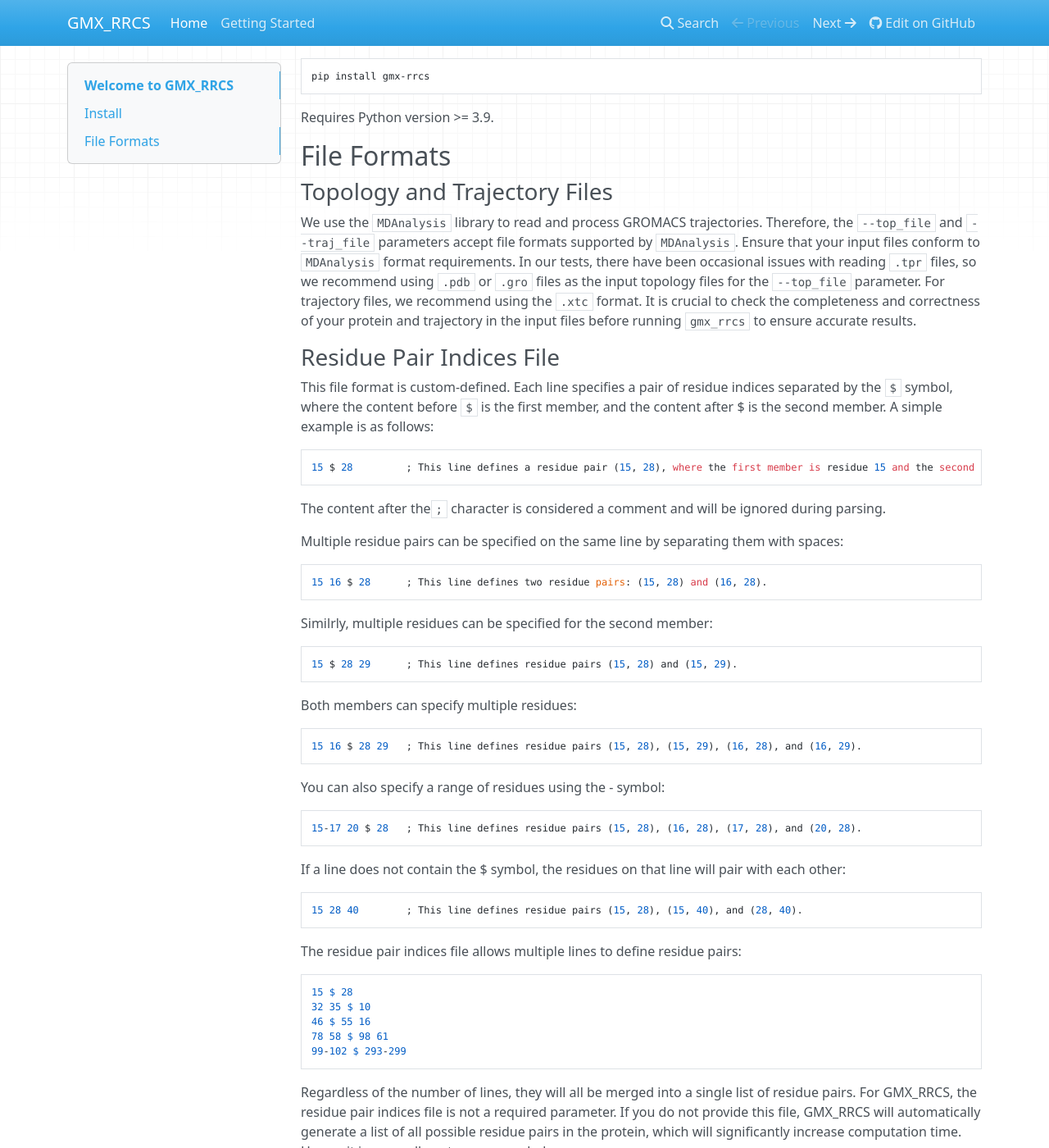
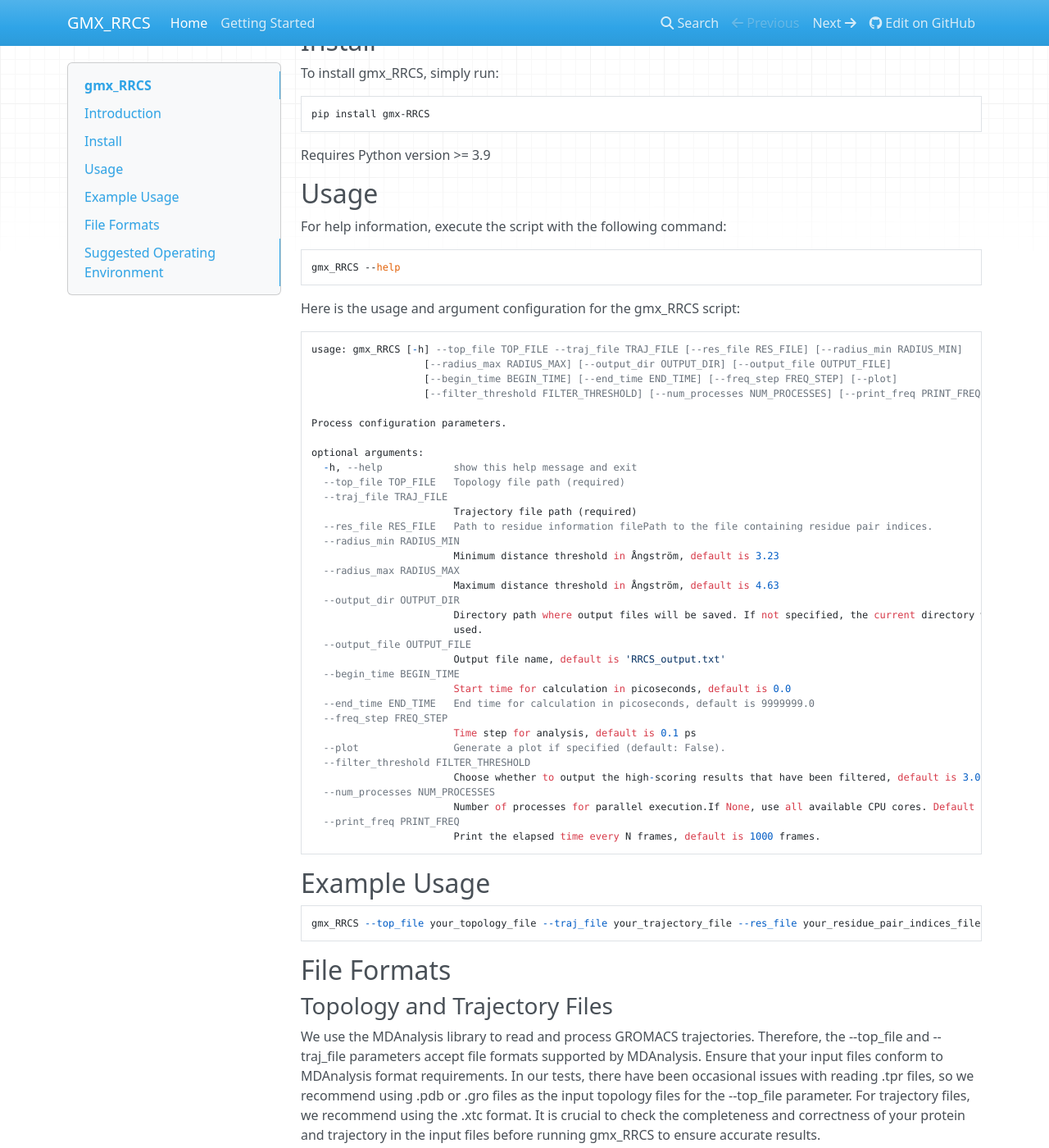
Before and after one commit to RuijinHospitalRCMSB/gmx_RRCS, an MkDocs documentation site: the page built from docs/index.md, in a window 1280 px wide and 1400 px high, scrolled down 214 px. Shown: the whole window at 82% size. Built offline with MkDocs 1.6.1, drawn with Linux system fonts in a browser that asks for light colours; nearby versions of some CDN libraries; some of the changed text lies outside the part shown.

Commit message:
Update index.md

````diff
--- a/docs/index.md
+++ b/docs/index.md
@@ -1,73 +1,126 @@
-# Welcome to GMX_RRCS
+# gmx_RRCS
 
-The gmx_rrcs script is designed to calculate the residues-residues contact scores (rrcs) from a trajectory file generated by GROMACS.
-
+## Introduction
+The gmx_RRCS script is designed to calculate the residues-residues contact scores (RRCS) from a trajectory file generated by GROMACS.
 
 
 ## Install
+To install gmx_RRCS, simply run:
+```bash
+pip install gmx-RRCS
+```
+Requires Python version >= 3.9
 
-To install GMX_RRCS, simply run:
 
+## Usage
+For help information, execute the script with the following command:
 ```bash
-pip install gmx-rrcs
+gmx_RRCS --help
+```
+Here is the usage and argument configuration for the gmx_RRCS script:
+```text
+usage: gmx_RRCS [-h] --top_file TOP_FILE --traj_file TRAJ_FILE [--res_file RES_FILE] [--radius_min RADIUS_MIN]
+                   [--radius_max RADIUS_MAX] [--output_dir OUTPUT_DIR] [--output_file OUTPUT_FILE]
+                   [--begin_time BEGIN_TIME] [--end_time END_TIME] [--freq_step FREQ_STEP] [--plot]
+                   [--filter_threshold FILTER_THRESHOLD] [--num_processes NUM_PROCESSES] [--print_freq PRINT_FREQ]
+
+Process configuration parameters.
+
+optional arguments:
+  -h, --help            show this help message and exit
+  --top_file TOP_FILE   Topology file path (required)
+  --traj_file TRAJ_FILE
+                        Trajectory file path (required)
+  --res_file RES_FILE   Path to residue information filePath to the file containing residue pair indices.
+  --radius_min RADIUS_MIN
+                        Minimum distance threshold in Ångström, default is 3.23
+  --radius_max RADIUS_MAX
+                        Maximum distance threshold in Ångström, default is 4.63
+  --output_dir OUTPUT_DIR
+                        Directory path where output files will be saved. If not specified, the current directory will be
+                        used.
+  --output_file OUTPUT_FILE
+                        Output file name, default is 'RRCS_output.txt'
+  --begin_time BEGIN_TIME
+                        Start time for calculation in picoseconds, default is 0.0
+  --end_time END_TIME   End time for calculation in picoseconds, default is 9999999.0
+  --freq_step FREQ_STEP
+                        Time step for analysis, default is 0.1 ps
+  --plot                Generate a plot if specified (default: False).
+  --filter_threshold FILTER_THRESHOLD
+                        Choose whether to output the high-scoring results that have been filtered, default is 3.0.
+  --num_processes NUM_PROCESSES
+                        Number of processes for parallel execution.If None, use all available CPU cores. Default is None.
+  --print_freq PRINT_FREQ
+                        Print the elapsed time every N frames, default is 1000 frames.
 ```
 
-Requires Python version >= 3.9.
+## Example Usage
+```bash
+gmx_RRCS --top_file your_topology_file --traj_file your_trajectory_file --res_file your_residue_pair_indices_file  --output_file your_output_file --output_file your_output_dir
+```
+
 
 ## File Formats
-
 ### Topology and Trajectory Files
-
-We use the `MDAnalysis` library to read and process GROMACS trajectories. Therefore, the `--top_file` and `--traj_file` parameters accept file formats supported by `MDAnalysis`. Ensure that your input files conform to `MDAnalysis` format requirements. In our tests, there have been occasional issues with reading `.tpr` files, so we recommend using `.pdb` or `.gro` files as the input topology files for the `--top_file` parameter. For trajectory files, we recommend using the `.xtc` format. It is crucial to check the completeness and correctness of your protein and trajectory in the input files before running `gmx_rrcs` to ensure accurate results.
+We use the MDAnalysis library to read and process GROMACS trajectories. Therefore, the --top_file and --traj_file parameters accept file formats supported by MDAnalysis. Ensure that your input files conform to MDAnalysis format requirements. In our tests, there have been occasional issues with reading .tpr files, so we recommend using .pdb or .gro files as the input topology files for the --top_file parameter. For trajectory files, we recommend using the .xtc format. It is crucial to check the completeness and correctness of your protein and trajectory in the input files before running gmx_RRCS to ensure accurate results.
 
 ### Residue Pair Indices File
-
-This file format is custom-defined. Each line specifies a pair of residue indices separated by the `$` symbol, where the content before `$` is the first member, and the content after $ is the second member. A simple example is as follows:
-
+This file format is custom-defined. Each line specifies a pair of residue indices separated by the $ symbol, where the content before $ is the first member, and the content after $ is the second member. A simple example is as follows:
 ```
 15 $ 28         ; This line defines a residue pair (15, 28), where the first member is residue 15 and the second member is residue 28.
 ```
-
-The content after the` ;` character is considered a comment and will be ignored during parsing.
+The content after the ; character is considered a comment and will be ignored during parsing.
 
 Multiple residue pairs can be specified on the same line by separating them with spaces:
-
 ```
 15 16 $ 28      ; This line defines two residue pairs: (15, 28) and (16, 28).
 ```
 
-Similrly, multiple residues can be specified for the second member:
-
+Similarly, multiple residues can be specified for the second member:
 ```
 15 $ 28 29      ; This line defines residue pairs (15, 28) and (15, 29).
 ```
 
 Both members can specify multiple residues:
-
 ```
 15 16 $ 28 29   ; This line defines residue pairs (15, 28), (15, 29), (16, 28), and (16, 29).
 ```
 
 You can also specify a range of residues using the - symbol:
-
 ```
 15-17 20 $ 28   ; This line defines residue pairs (15, 28), (16, 28), (17, 28), and (20, 28).
 ```
 
 If a line does not contain the $ symbol, the residues on that line will pair with each other:
-
 ```
 15 28 40        ; This line defines residue pairs (15, 28), (15, 40), and (28, 40).
 ```
 
+Additionally, you can specify the chain ID for each residue using the format `chainID:residueID`:
+```
+A:15 $ B:28     ; This line defines a residue pair (A:15, B:28).
+```
+If you do not specify a chain, the default chain is "A".
+
 The residue pair indices file allows multiple lines to define residue pairs:
-
 ```
 15 $ 28
 32 35 $ 10
 46 $ 55 16
 78 58 $ 98 61
 99-102 $ 293-299
+A:15 $ B:28
 ```
+Regardless of the number of lines, they will all be merged into a single list of residue pairs.
+For gmx_RRCS, the residue pair indices file is not a required parameter. If you do not provide this file, gmx_RRCS will automatically generate a list of all possible residue pairs in the protein, which will significantly increase computation time. Hence, it is generally not recommended.
 
-Regardless of the number of lines, they will all be merged into a single list of residue pairs. For GMX_RRCS, the residue pair indices file is not a required parameter. If you do not provide this file, GMX_RRCS will automatically generate a list of all possible residue pairs in the protein, which will significantly increase computation time. Hence, it is generally not recommended.
+
+## Suggested Operating Environment
+We recommend running gmx_RRCS on a Linux system, as the installation and operation are very convenient. Although we have not tested on the Mac system, we cannot guarantee compatibility, but you can try running it on that system.
+
+For the Windows system, we have tested and confirmed that gmx_RRCS can run normally. However, after installation, you may need to manually add the path of the executable file to the system's environment variables, or use the absolute path to run the program from the command line. For example, in my test environment：
+
+```cmd
+c:\users\mycomputer\appdata\roaming\python\python311\scripts\gmx_RRCS.exe -h
+```
````
